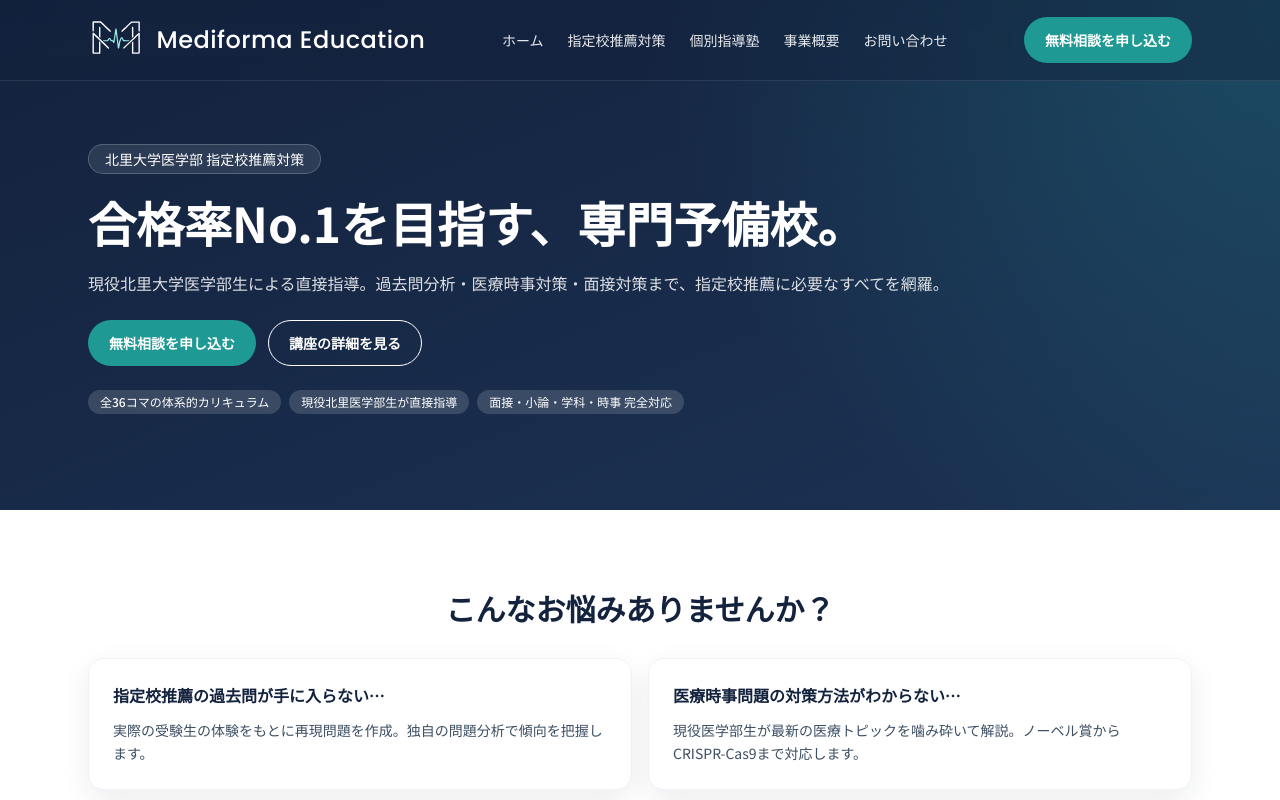
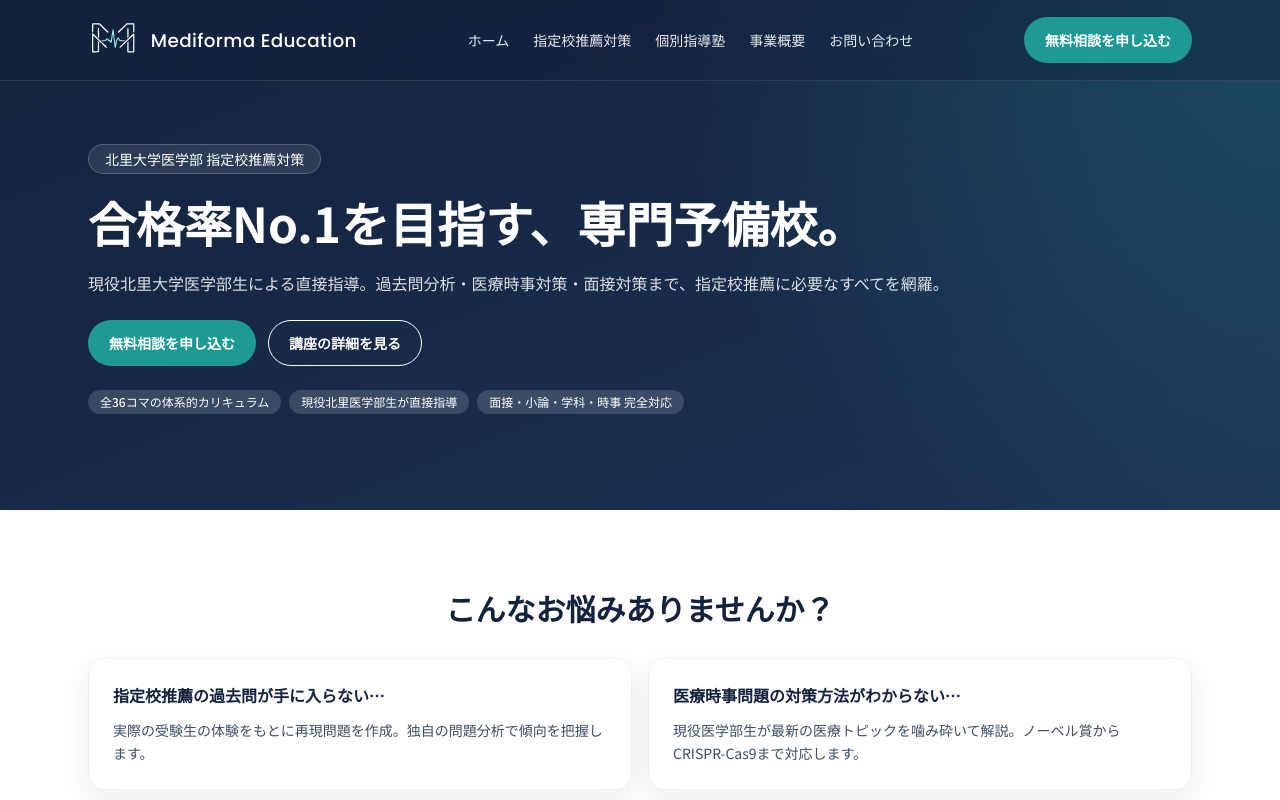
Before and after one commit to kentaro23/mediforma-education, a Next.js app: page / in a window 1280 px wide. Shown: the top 800 px of the page. Built offline with nearby package versions, Linux system fonts and the light colour scheme.

Commit message:
Revert "Match brand wordmark to text-2xl and adjust logo size"
This reverts commit be6af69f3ccc6578369fc8c5b83c16f9f13cb0aa.

```diff
--- a/src/components/layout/Brand.tsx
+++ b/src/components/layout/Brand.tsx
@@ -13,14 +13,14 @@
       <Image
         src={light ? "/images/logo-white.svg" : "/images/logo.svg"}
         alt={siteConfig.logoAlt}
-        width={96}
-        height={40}
-        className="block h-9 w-auto shrink-0 md:h-10"
+        width={84}
+        height={36}
+        className="block h-8 w-auto shrink-0 md:h-9"
       />
       <div className="flex items-center leading-tight">
         <p
           className={clsx(
-            "font-poppins text-2xl font-medium tracking-[0.02em]",
+            "font-poppins text-[1.15rem] font-medium tracking-[0.02em]",
             light ? "text-white" : "text-navy-900"
           )}
         >
```
